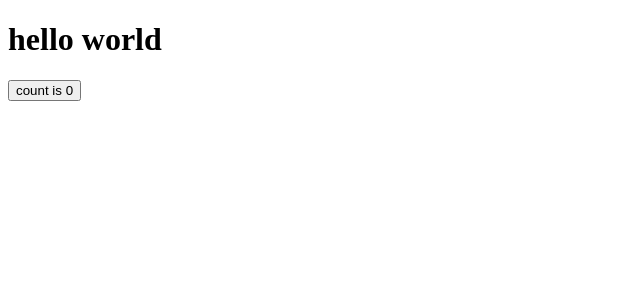
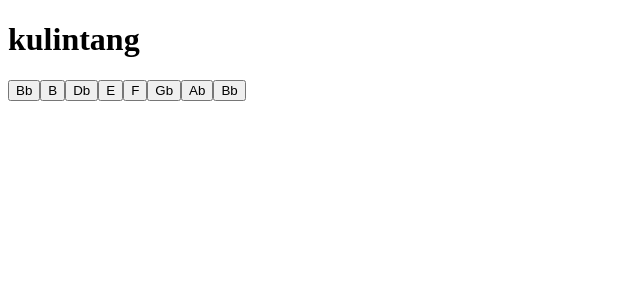
Before and after one commit to aqandrew/kulintang, a React (Vite) app: page / in a window 1280 px wide. Shown: the top 300 px of the page, without its empty margins (0-640 px from the left). Built offline with nearby package versions, Linux system fonts and the light colour scheme.

Commit message:
add Kulintang which listens for keypresses 1-8

```diff
--- a/src/App.tsx
+++ b/src/App.tsx
@@ -1,15 +1,12 @@
-import { useState } from 'react';
 import './App.css';
+import Kulintang from './components/Kulintang';
 
 function App() {
-	const [count, setCount] = useState(0);
-
 	return (
 		<>
-			<h1>hello world</h1>
-			<button onClick={() => setCount((count) => count + 1)}>
-				count is {count}
-			</button>
+			<h1>kulintang</h1>
+
+			<Kulintang />
 		</>
 	);
 }
--- /dev/null
+++ b/src/components/Kulintang.tsx
@@ -0,0 +1,25 @@
+import useKeyboardBindings from '../hooks/useKeyboardBindings';
+
+const TONES = ['Bb', 'B', 'Db', 'E', 'F', 'Gb', 'Ab', 'Bb'];
+
+export default function Kulintang() {
+	useKeyboardBindings(
+		TONES.reduce(
+			(map, tone, index) => ({
+				...map,
+				// TODO play sound
+				[index + 1]: () => console.log(`you pressed ${tone}`),
+			}),
+			{}
+		)
+	);
+
+	return (
+		// TODO style buttons to be bigger
+		<>
+			{TONES.map((tone, i) => (
+				<button key={i}>{tone}</button>
+			))}
+		</>
+	);
+}
--- /dev/null
+++ b/src/hooks/useKeyboardBindings.ts
@@ -0,0 +1,25 @@
+// based on https://github.com/joshwcomeau/use-sound/blob/22651057278be62c775d266dd61b279a3040f155/stories/demos/DrumMachine.js#L9C1-L25C3
+
+import { useEffect } from 'react';
+
+type Props = {
+	[key: string]: () => void;
+};
+
+export default function useKeyboardBindings(map: Props) {
+	useEffect(() => {
+		const handleKeyDown = (event: KeyboardEvent) => {
+			const handler = map[event.key];
+
+			if (handler) {
+				handler();
+			}
+		};
+
+		window.addEventListener('keydown', handleKeyDown);
+
+		return () => {
+			window.removeEventListener('keydown', handleKeyDown);
+		};
+	}, [map]);
+}
```
